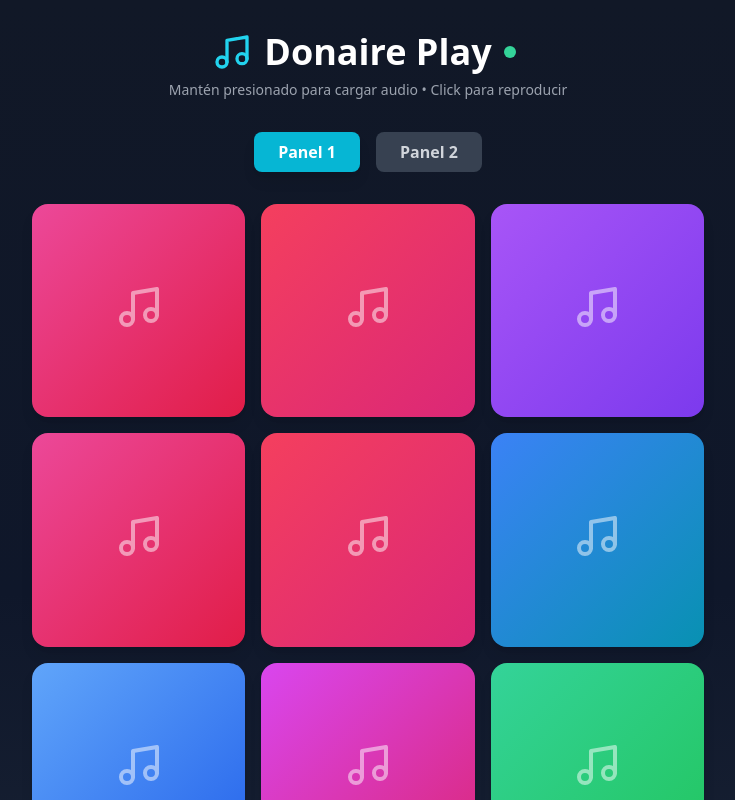
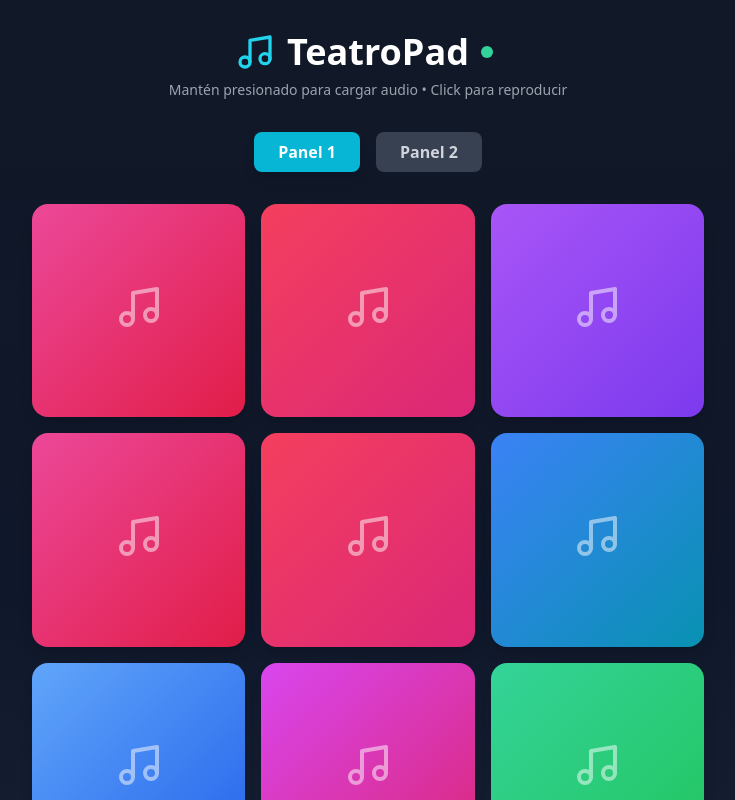
Before and after one commit to DDonaire25/teatropad, a React (Vite) app: page / in a window 1280 px wide. Shown: the top 800 px of the page, without its empty margins (272-1007 px from the left). Built offline with nearby package versions, Linux system fonts and the light colour scheme.

Commit message:
Change title from 'Donaire Play' to 'TeatroPad'

```diff
--- a/src/App.tsx
+++ b/src/App.tsx
@@ -230,7 +230,7 @@ export default function App() {
           <div className="flex items-center justify-center gap-3 mb-2">
             <div className="flex items-center gap-3">
               <MusicIcon size={40} className="text-cyan-400" />
-              <h1 className="text-4xl font-bold">Donaire Play</h1>
+              <h1 className="text-4xl font-bold">TeatroPad</h1>
             </div>
             <div className="flex items-center">
               <div
```
